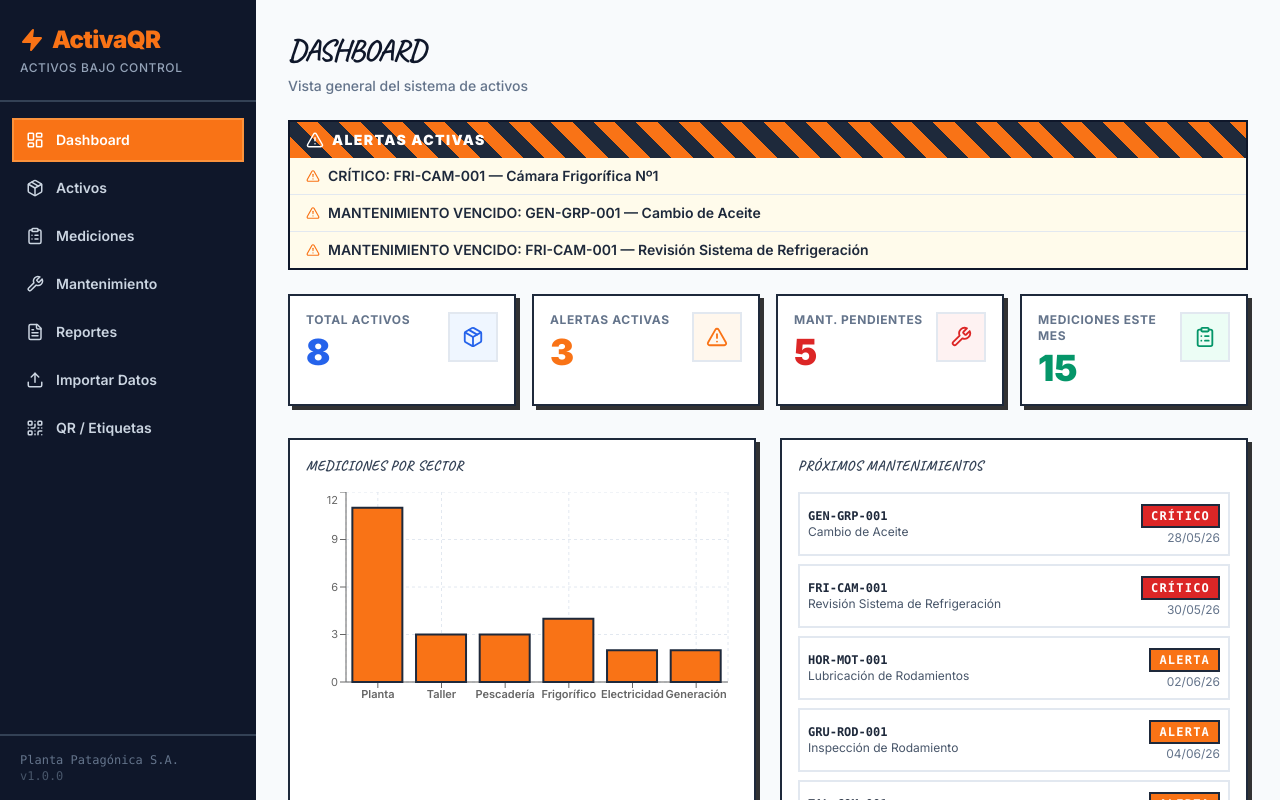
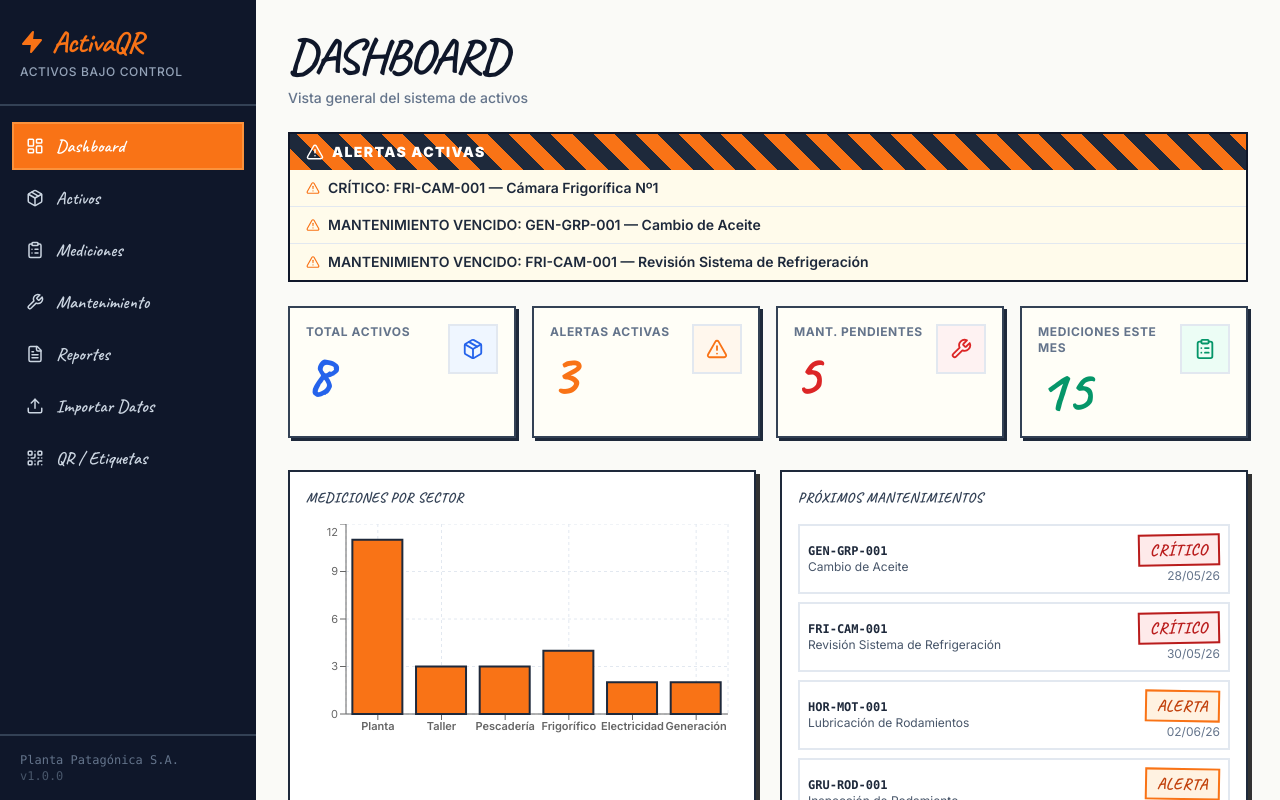
Before and after one commit to jesus1942/ActivaQr, a React (Vite) app: page /#/ in a window 1280 px wide. Built offline with nearby package versions, Linux system fonts and the light colour scheme.

Commit message:
mejora: estética a mano alzada — fuente Caveat, badges estilo sello y cards con sombra marcada

```diff
--- a/src/components/layout/Layout.tsx
+++ b/src/components/layout/Layout.tsx
@@ -4,10 +4,12 @@ import { Sidebar } from './Sidebar';
 
 export const Layout: React.FC = () => {
   return (
-    <div className="flex h-screen bg-slate-50 overflow-hidden">
+    <div className="flex flex-col md:flex-row h-screen bg-[#FAFAF7] overflow-hidden">
       <Sidebar />
       <main className="flex-1 overflow-y-auto">
-        <div className="p-6 md:p-8 min-h-full">
+        {/* Spacer for mobile fixed header */}
+        <div className="md:hidden h-14" />
+        <div className="p-4 md:p-8 min-h-full">
           <Outlet />
         </div>
       </main>
--- a/src/components/layout/Sidebar.tsx
+++ b/src/components/layout/Sidebar.tsx
@@ -1,5 +1,5 @@
 import React, { useState } from 'react';
-import { NavLink } from 'react-router-dom';
+import { NavLink, useNavigate } from 'react-router-dom';
 import {
   LayoutDashboard,
   Package,
@@ -25,6 +25,7 @@ const navItems = [
 
 export const Sidebar: React.FC = () => {
   const [open, setOpen] = useState(false);
+  const navigate = useNavigate();
 
   const sidebarContent = (
     <div className="flex flex-col h-full bg-slate-900 text-white">
@@ -32,7 +33,7 @@ export const Sidebar: React.FC = () => {
       <div className="px-5 py-6 border-b-2 border-slate-700">
         <div className="flex items-center gap-2">
           <Zap size={24} className="text-orange-500" fill="currentColor" />
-          <span className="text-2xl font-black text-orange-500 tracking-tight">ActivaQR</span>
+          <span className="font-sketch text-3xl font-black text-orange-500 tracking-tight">ActivaQR</span>
         </div>
         <div className="text-slate-400 text-xs mt-1 font-medium tracking-wider uppercase">Activos bajo control</div>
       </div>
@@ -45,7 +46,7 @@ export const Sidebar: React.FC = () => {
             to={to}
             end={to === '/'}
             className={({ isActive }) =>
-              `flex items-center gap-3 px-3 py-2.5 font-semibold text-sm transition-colors ${
+              `flex items-center gap-3 px-3 min-h-[48px] font-sketch text-lg font-semibold transition-colors ${
                 isActive
                   ? 'bg-orange-500 text-white border-2 border-orange-400'
                   : 'text-slate-300 hover:bg-slate-800 hover:text-white border-2 border-transparent'
@@ -69,13 +70,28 @@ export const Sidebar: React.FC = () => {
 
   return (
     <>
-      {/* Mobile hamburger */}
-      <button
-        className="md:hidden fixed top-4 left-4 z-50 bg-slate-900 text-white p-2 border-2 border-slate-700"
-        onClick={() => setOpen(!open)}
-      >
-        {open ? <X size={22} /> : <Menu size={22} />}
-      </button>
+      {/* Mobile top header */}
+      <div className="md:hidden fixed top-0 left-0 right-0 z-40 bg-slate-900 border-b-2 border-slate-700 flex items-center justify-between px-4 h-14">
+        <div className="flex items-center gap-2">
+          <Zap size={20} className="text-orange-500" fill="currentColor" />
+          <span className="font-sketch text-2xl font-black text-orange-500">ActivaQR</span>
+        </div>
+        <div className="flex items-center gap-2">
+          <button
+            className="bg-orange-500 text-white p-2 border-2 border-orange-400"
+            onClick={() => { navigate('/medicion'); }}
+            title="Nueva medición"
+          >
+            <ClipboardList size={18} />
+          </button>
+          <button
+            className="bg-slate-800 text-white p-2 border-2 border-slate-600"
+            onClick={() => setOpen(!open)}
+          >
+            {open ? <X size={20} /> : <Menu size={20} />}
+          </button>
+        </div>
+      </div>
 
       {/* Mobile overlay */}
       {open && (
@@ -85,7 +101,7 @@ export const Sidebar: React.FC = () => {
         />
       )}
 
-      {/* Mobile sidebar */}
+      {/* Mobile sidebar drawer */}
       <div
         className={`md:hidden fixed left-0 top-0 h-full w-64 z-50 transition-transform duration-200 ${
           open ? 'translate-x-0' : '-translate-x-full'
--- a/src/components/ui/AssetCard.tsx
+++ b/src/components/ui/AssetCard.tsx
@@ -18,13 +18,13 @@ export const AssetCard: React.FC<AssetCardProps> = ({ activo, lastMedicion }) =>
 
   return (
     <div
-      className="bg-white border-2 border-slate-800 shadow-[4px_4px_0px_0px_rgba(0,0,0,0.8)] cursor-pointer hover:translate-x-[-2px] hover:translate-y-[-2px] hover:shadow-[6px_6px_0px_0px_rgba(0,0,0,0.8)] transition-all duration-150 p-4"
+      className="bg-[#FFFEF7] border-2 border-slate-700 shadow-[4px_4px_0px_0px_#1e293b] cursor-pointer hover:translate-x-[-2px] hover:translate-y-[-2px] hover:shadow-[6px_6px_0px_0px_#1e293b] transition-all duration-150 p-4"
       onClick={() => navigate(`/activos/${activo.id}`)}
     >
       {/* Header */}
       <div className="flex justify-between items-start mb-3">
         <StatusBadge estado={activo.estado} size="sm" />
-        <span className="text-xs font-bold uppercase tracking-wider bg-slate-100 border border-slate-300 px-2 py-0.5 text-slate-600">
+        <span className="font-sketch text-base font-bold uppercase bg-slate-100 border border-slate-300 px-2 py-0.5 text-slate-600 rotate-[1deg]">
           {activo.sector}
         </span>
       </div>
@@ -32,17 +32,21 @@ export const AssetCard: React.FC<AssetCardProps> = ({ activo, lastMedicion }) =>
       {/* Code & Name */}
       <div className="flex gap-3 items-start">
         <div className="flex-1">
-          <div className="font-mono font-black text-lg text-slate-900 leading-tight">{activo.codigo}</div>
+          <div className="font-sketch font-black text-2xl text-slate-900 leading-tight">{activo.codigo}</div>
           <div className="font-semibold text-slate-700 text-sm mt-0.5 leading-snug">{activo.nombre}</div>
           <div className="text-xs text-slate-500 mt-1">{activo.marca} {activo.modelo}</div>
         </div>
-        <div className="border-2 border-slate-300 p-1 bg-white">
+        {/* QR como pegado con cinta */}
+        <div className="border-2 border-slate-300 p-1 bg-white shadow-[2px_2px_6px_rgba(0,0,0,0.15)] rotate-[1deg]">
           <QRCodeSVG value={qrValue} size={56} />
         </div>
       </div>
 
+      {/* Divider estilo a mano */}
+      <div className="border-b-2 border-dashed border-slate-300 my-3" />
+
       {/* Footer */}
-      <div className="mt-3 pt-3 border-t border-slate-200 space-y-1">
+      <div className="space-y-1">
         <div className="flex items-center gap-1.5 text-xs text-slate-500">
           <MapPin size={11} />
           <span className="truncate">{activo.ubicacion}</span>
--- a/src/components/ui/StatusBadge.tsx
+++ b/src/components/ui/StatusBadge.tsx
@@ -8,26 +8,26 @@ interface StatusBadgeProps {
   size?: 'sm' | 'md' | 'lg';
 }
 
-const statusConfig: Record<EstadoType, { bg: string; text: string; label: string }> = {
-  normal: { bg: 'bg-emerald-500', text: 'text-white', label: 'NORMAL' },
-  alerta: { bg: 'bg-orange-500', text: 'text-white', label: 'ALERTA' },
-  critico: { bg: 'bg-red-600', text: 'text-white', label: 'CRÍTICO' },
-  mantenimiento: { bg: 'bg-blue-600', text: 'text-white', label: 'MANT.' },
-  revision: { bg: 'bg-yellow-500', text: 'text-slate-900', label: 'REVISIÓN' },
-  urgente: { bg: 'bg-red-600', text: 'text-white', label: 'URGENTE' },
+const statusConfig: Record<EstadoType, { border: string; text: string; bg: string; label: string; rotate: string }> = {
+  normal:       { border: 'border-emerald-600', text: 'text-emerald-700', bg: 'bg-emerald-100/70', label: 'NORMAL',   rotate: 'rotate-[-1deg]' },
+  alerta:       { border: 'border-orange-500',  text: 'text-orange-700',  bg: 'bg-orange-100/70',  label: 'ALERTA',   rotate: 'rotate-[1deg]'  },
+  critico:      { border: 'border-red-700',     text: 'text-red-700',     bg: 'bg-red-100/70',     label: 'CRÍTICO',  rotate: 'rotate-[-1deg]' },
+  mantenimiento:{ border: 'border-blue-700',    text: 'text-blue-700',    bg: 'bg-blue-100/70',    label: 'MANT.',    rotate: 'rotate-[1deg]'  },
+  revision:     { border: 'border-yellow-600',  text: 'text-yellow-800',  bg: 'bg-yellow-100/70',  label: 'REVISIÓN', rotate: 'rotate-[-1deg]' },
+  urgente:      { border: 'border-red-700',     text: 'text-red-700',     bg: 'bg-red-100/70',     label: 'URGENTE',  rotate: 'rotate-[1deg]'  },
 };
 
 const sizeConfig = {
-  sm: 'text-xs px-2 py-0.5',
-  md: 'text-sm px-3 py-1',
-  lg: 'text-base px-4 py-1.5',
+  sm: 'text-base px-2.5 py-0.5',
+  md: 'text-lg px-3 py-1',
+  lg: 'text-xl px-4 py-1.5',
 };
 
 export const StatusBadge: React.FC<StatusBadgeProps> = ({ estado, size = 'md' }) => {
   const config = statusConfig[estado] || statusConfig.normal;
   return (
     <span
-      className={`inline-block font-mono font-bold uppercase tracking-widest border-2 border-slate-800 ${config.bg} ${config.text} ${sizeConfig[size]}`}
+      className={`inline-block font-sketch font-bold uppercase tracking-wider border-2 ${config.border} ${config.text} ${config.bg} ${config.rotate} ${sizeConfig[size]}`}
     >
       {config.label}
     </span>
--- a/src/pages/Dashboard.tsx
+++ b/src/pages/Dashboard.tsx
@@ -67,7 +67,7 @@ export const Dashboard: React.FC = () => {
 
   return (
     <div>
-      <h1 className="text-3xl font-black text-slate-900 mb-2 uppercase tracking-tight">Dashboard</h1>
+      <h1 className="font-sketch text-5xl font-black text-slate-900 mb-2 uppercase tracking-tight">Dashboard</h1>
       <p className="text-slate-500 text-sm mb-6 font-medium">Vista general del sistema de activos</p>
 
       <AlertBanner messages={alertMessages} />
@@ -75,11 +75,11 @@ export const Dashboard: React.FC = () => {
       {/* Stat Cards */}
       <div className="grid grid-cols-2 lg:grid-cols-4 gap-4 mb-8">
         {statCards.map(({ label, value, icon: Icon, color, bg }) => (
-          <div key={label} className={`bg-white border-2 border-slate-800 shadow-[4px_4px_0px_0px_rgba(0,0,0,0.8)] p-4`}>
+          <div key={label} className={`bg-[#FFFEF7] border-2 border-slate-700 shadow-[3px_3px_0px_0px_#1e293b] p-4`}>
             <div className="flex justify-between items-start">
               <div>
                 <div className="text-xs font-bold uppercase tracking-wider text-slate-500 mb-1">{label}</div>
-                <div className={`text-4xl font-black ${color}`}>{value}</div>
+                <div className={`font-sketch text-6xl font-black ${color}`}>{value}</div>
               </div>
               <div className={`${bg} p-3 border-2 border-slate-200`}>
                 <Icon size={22} className={color} />
--- a/tailwind.config.js
+++ b/tailwind.config.js
@@ -9,6 +9,10 @@ export default {
           navy: '#1E293B',
           steel: '#64748B'
         }
+      },
+      fontFamily: {
+        sketch: ['Caveat', 'cursive'],
+        body: ['Inter', 'sans-serif'],
       }
     }
   },
```
